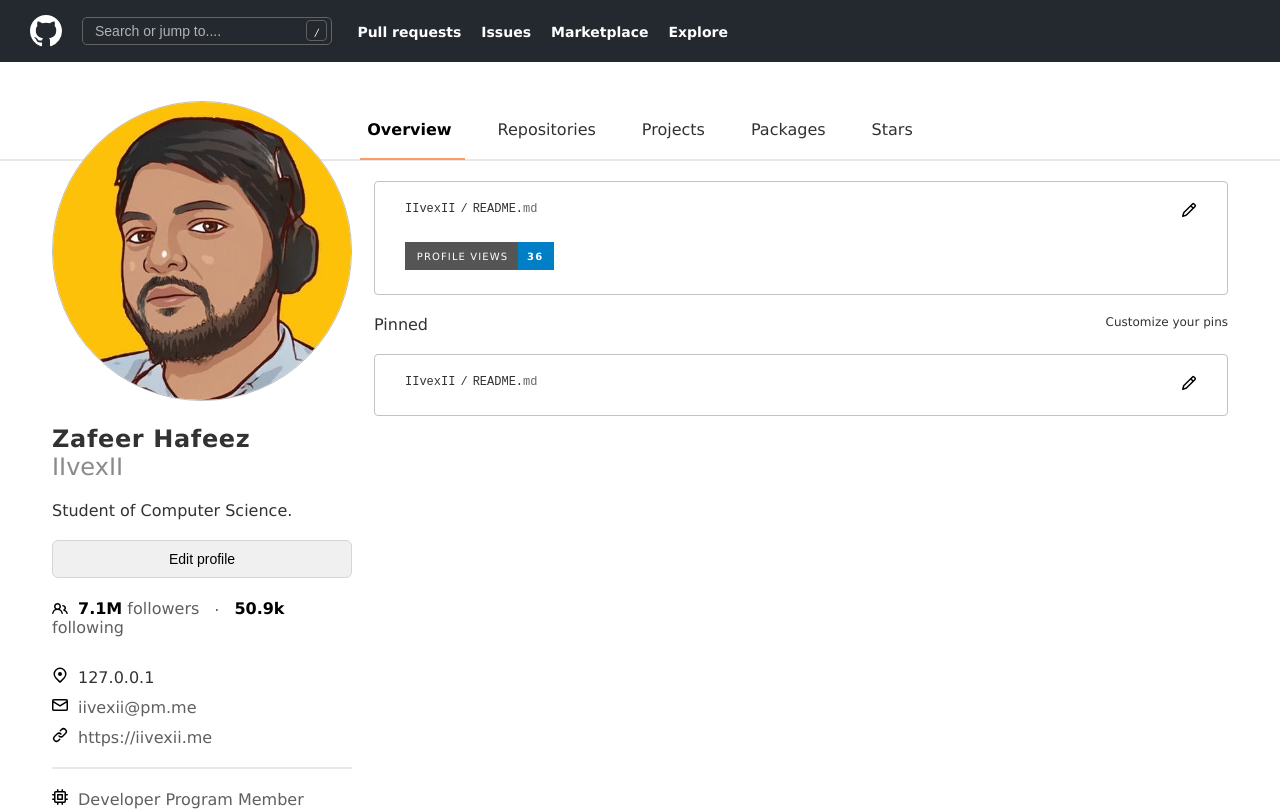
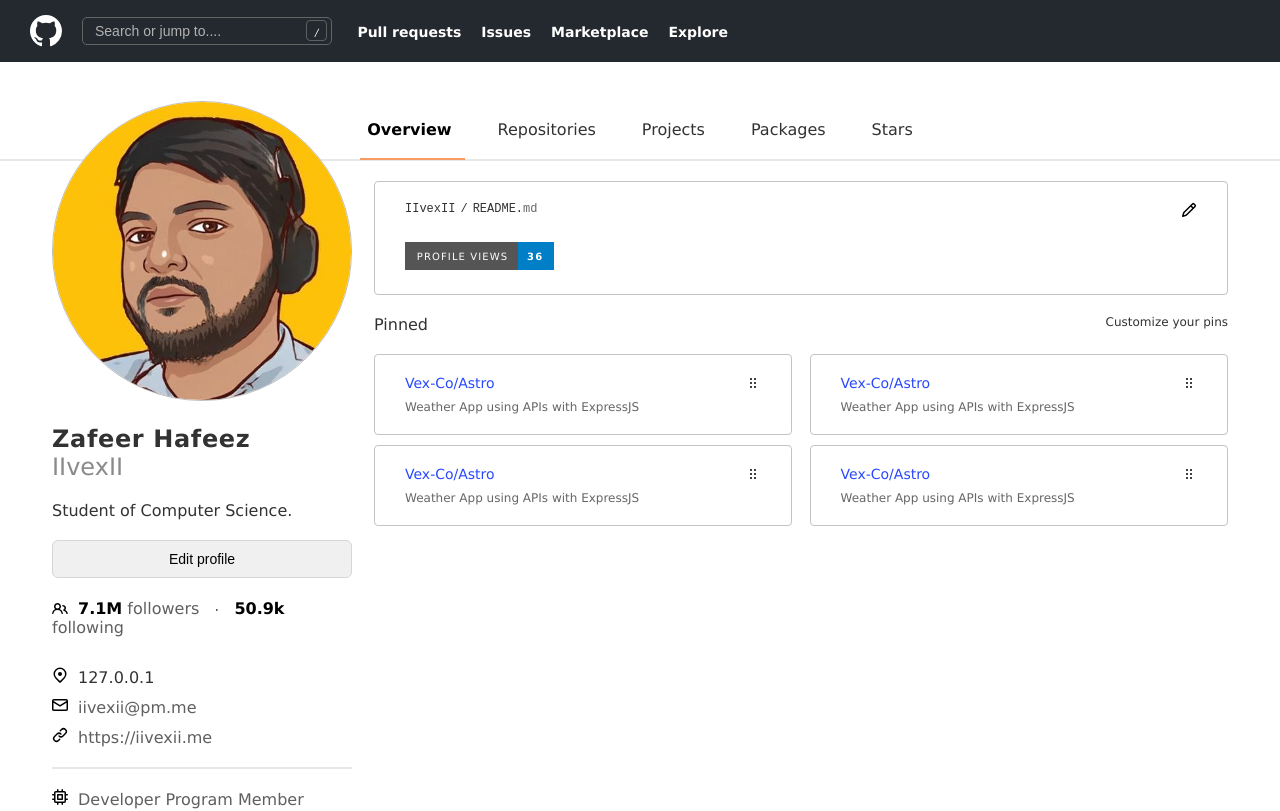
Before and after one commit to IIvexII/github-profile-clone, a React (Create React App) app: page / in a window 1280 px wide. Shown: the top 811 px of the page. Built offline with nearby package versions, Linux system fonts and the light colour scheme.

Commit message:
The Pinned repo cards are ready to implement

```diff
--- a/src/App.css
+++ b/src/App.css
@@ -59,6 +59,10 @@ body {
   /* Space between */
   .flex.jc-sb {
     justify-content: space-between;
+    flex-wrap: wrap;
+  }
+  .flex.gap-10 {
+    gap: 10px;
   }
 /* Padding */
   .pt-10 {
--- a/src/component/Overview/Card.jsx
+++ b/src/component/Overview/Card.jsx
@@ -7,7 +7,8 @@ import { DragIcon, EditIcon } from './icons';
     editable: bool (optional),
     dragable: bool (optional),
     breadcrumbs: Array <{
-      type: 'link' | 'text', content: string,
+      type: 'link' | 'text',
+      content: string,
       url: string (when type is link),
       extension: string (optional)
     }>
@@ -20,6 +21,7 @@ export default class Card extends Component {
     this.breadcrumbs = this.props.data.breadcrumbs;
     this.editable = this.props.data.editable;
     this.dragable = this.props.data.dragable;
+    this.description = this.props.data.description;
   }
   /*
    * This Function will generate the breadcrumbs for the Card
@@ -29,15 +31,10 @@ export default class Card extends Component {
    */
   generateBreadCrumbs() {
     let listItems = this.breadcrumbs.map((val) => {
-      if (val.type === 'link') {
-        return (
-          <li>
-            <a className='semi-link' href={val.url}>
-              {val.content}
-            </a>
-          </li>
-        );
-      } else if (val.type === 'text') {
+      // Security check
+      if (!['text', 'link', 'semi-link'].includes(val.type)) return null;
+
+      if (val.type === 'text') {
         return (
           <li>
             {val.content}.
@@ -46,8 +43,15 @@ export default class Card extends Component {
             </span>
           </li>
         );
+      } else {
+        return (
+          <li>
+            <a className={val.type} href={val.url}>
+              {val.content}
+            </a>
+          </li>
+        );
       }
-      return null;
     });
 
     return <ul className='breadcrumb'>{listItems.map((val) => val)}</ul>;
@@ -85,12 +89,18 @@ export default class Card extends Component {
    */
   render() {
     return (
-      <div className='card'>
+      <div className={`card ${this.props.className}`}>
         <div className='card-head'>
           {/* Breadcrumb */}
           {this.generateBreadCrumbs()}
           {this.renderActionButton()}
         </div>
+        {/* Description */}
+        {this.description ? (
+          <p className='text-gray text-sm mt-5'>{this.description}</p>
+        ) : (
+          ''
+        )}
         <div className='content'>{this.props.children}</div>
       </div>
     );
--- a/src/component/Overview/cardData.jsx
+++ b/src/component/Overview/cardData.jsx
@@ -2,7 +2,7 @@ export const editReadMeData = {
   editable: true,
   breadcrumbs: [
     {
-      type: 'link',
+      type: 'semi-link',
       url: '/',
       content: 'IIvexII',
     },
@@ -13,4 +13,14 @@ export const editReadMeData = {
     },
   ],
 };
-export const pinnedCard = {};
+export const pinnedCard = {
+  dragable: true,
+  breadcrumbs: [
+    {
+      type: 'link',
+      url: '/',
+      content: 'Vex-Co/Astro',
+    },
+  ],
+  description: 'Weather App using APIs with ExpressJS',
+};
--- a/src/component/Overview/index.jsx
+++ b/src/component/Overview/index.jsx
@@ -5,22 +5,29 @@ import Card from './Card';
 import { ProfileCountIcon } from './icons';
 
 // Data for the cards
-import { editReadMeData } from './cardData';
+import { editReadMeData, pinnedCard } from './cardData';
 
 export default function Overview() {
   return (
     <div className='overview'>
-      <Card data={editReadMeData}>
+      <Card className='mt-20' data={editReadMeData}>
         {/* Profile Count SVG */}
         <ProfileCountIcon className='mt-20' />
       </Card>
+      {/* Pinned text and option */}
       <div className='flex jc-sb mt-20'>
         <p>Pinned</p>
         <a className='semi-link text-sm' href='/'>
           Customize your pins
         </a>
       </div>
-      <Card data={editReadMeData} />
+      {/* Pinned repos */}
+      <div className='flex jc-sb gap-10 mt-20'>
+        <Card className='half-card' data={pinnedCard} />
+        <Card className='half-card' data={pinnedCard} />
+        <Card className='half-card' data={pinnedCard} />
+        <Card className='half-card' data={pinnedCard} />
+      </div>
     </div>
   );
 }
--- a/src/component/Overview/style.css
+++ b/src/component/Overview/style.css
@@ -4,11 +4,15 @@
 }
 /* Card */
 .card {
-  margin-top: 20px;
-  width: 100%;
   border: 1px solid rgb(195, 195, 195);
   border-radius: 4px;
   padding: 20px 30px;
+}
+.card.full-card {
+  width: 100%;
+}
+.card.half-card {
+  width: 49%;
 }
 .card .card-head {
   display: flex;
@@ -25,6 +29,14 @@
   content: '/';
   padding: 0 5px;
 }
+.card .breadcrumb .link {
+  font-family: Verdana, Geneva, Tahoma, sans-serif;
+  color: #2848fe;
+  font-size: 14px;
+}
+.card .breadcrumb .link:hover {
+  text-decoration: underline;
+}
 #edit-icon:hover {
   fill: #2848fe;
   cursor: pointer;
```
